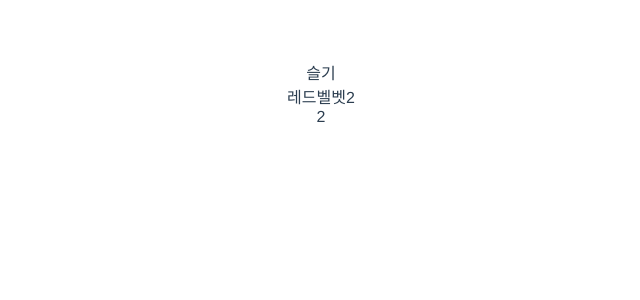
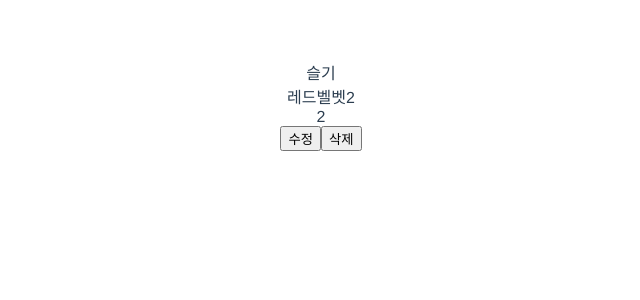
Before and after one commit to Yang-heesu/vue-board, a Vue app in the folder src/frontend/: page /#/detail/1 in a window 1280 px wide. Shown: the top 300 px of the page, without its empty margins (319-959 px from the left). Built offline with nearby package versions, Linux system fonts and the light colour scheme.

Commit message:
데이터 삭제 기능 추가

```diff
--- a/src/frontend/src/components/Detail.vue
+++ b/src/frontend/src/components/Detail.vue
@@ -3,6 +3,8 @@
         <div>{{data.writer}}</div>
         <div>{{data.title}}</div>
         <div>{{data.content}}</div>
+        <button @click="updateData">수정</button>
+        <button @click="deleteData">삭제</button>
     </div>
 </template>
 <script>
@@ -15,6 +17,19 @@
             return {
                 data: data[index]
             }
+        },
+        methods: {
+            updateData() {
+                this.$router.push({
+                    path: '/'
+                })
+            },
+            deleteData() {
+                data.splice(this.index, 1)
+                this.$router.push({
+                    path: '/'
+                })
+            }
         }
     }
 </script>
```
